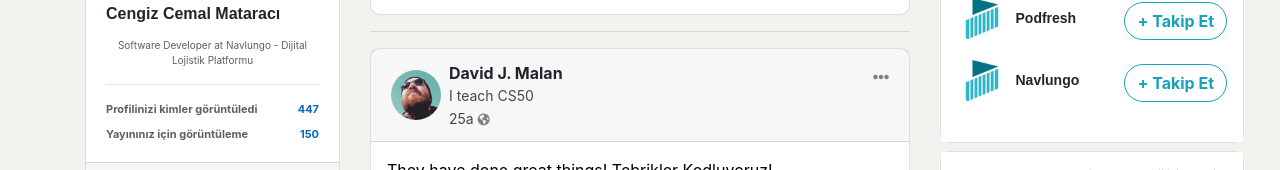
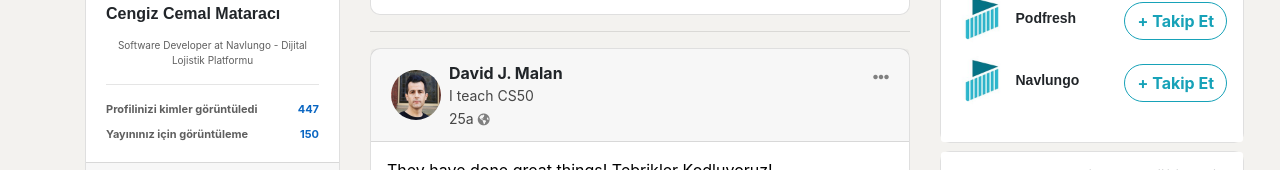
Before and after one commit to 4Furki4/LinkedIn-Clone, a plain HTML site: page index.html in a window 1280 px wide. Shown: the part 220-390 px from the top of the page. Drawn offline with nearby package versions, Linux system fonts and the light colour scheme.

```diff
--- a/index.html
+++ b/index.html
@@ -355,7 +355,7 @@
           </div>
           <div class="card">
             <div class="card-header d-flex align-items-center">
-                <img src="assets/cengiz_mataraci.jpg" class="postphoto">
+                <img src="assets/david_j.jpg" class="postphoto">
                 <div class="d-flex flex-column">
                   <span class="posttext"><a href="https://www.linkedin.com/in/malan/" target="_blank" style="color: #212529;"><b>David J. Malan</b></a>
                 </span>
```
Also changed, not shown: LC_SS1.png (added), LC_SS2.png (added), assets/david_j.jpg (added), 1 other file.
